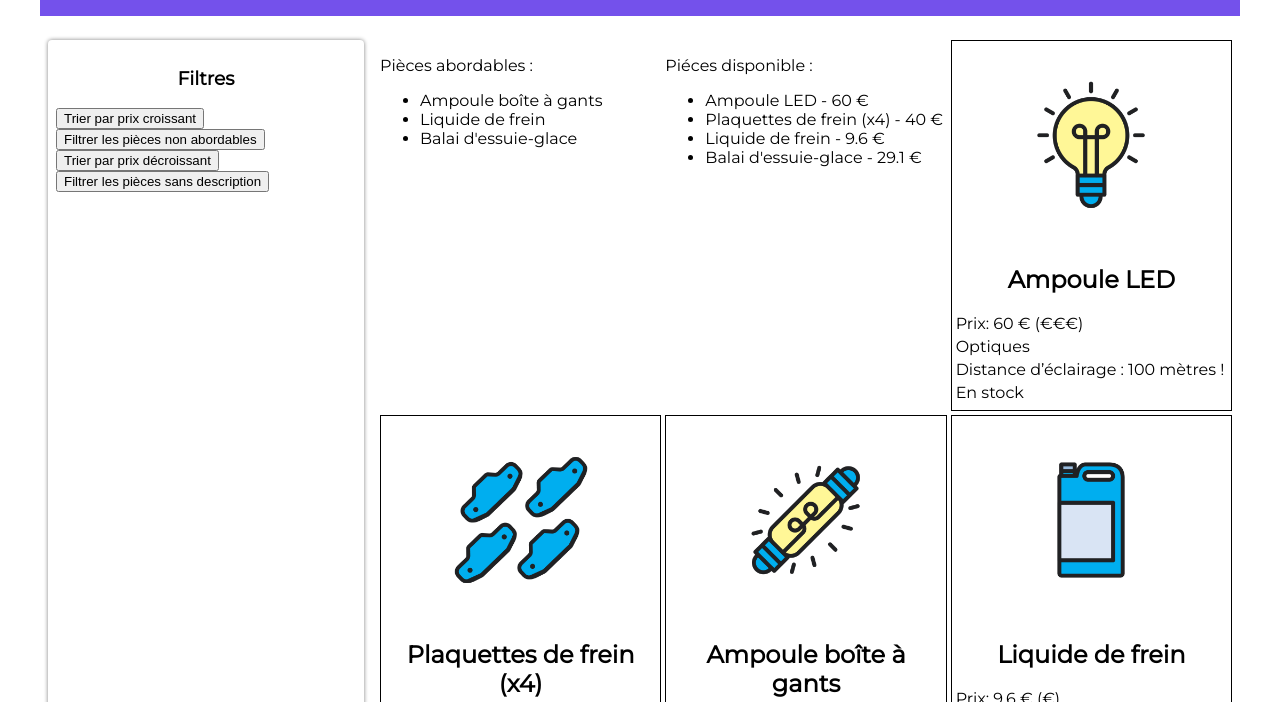
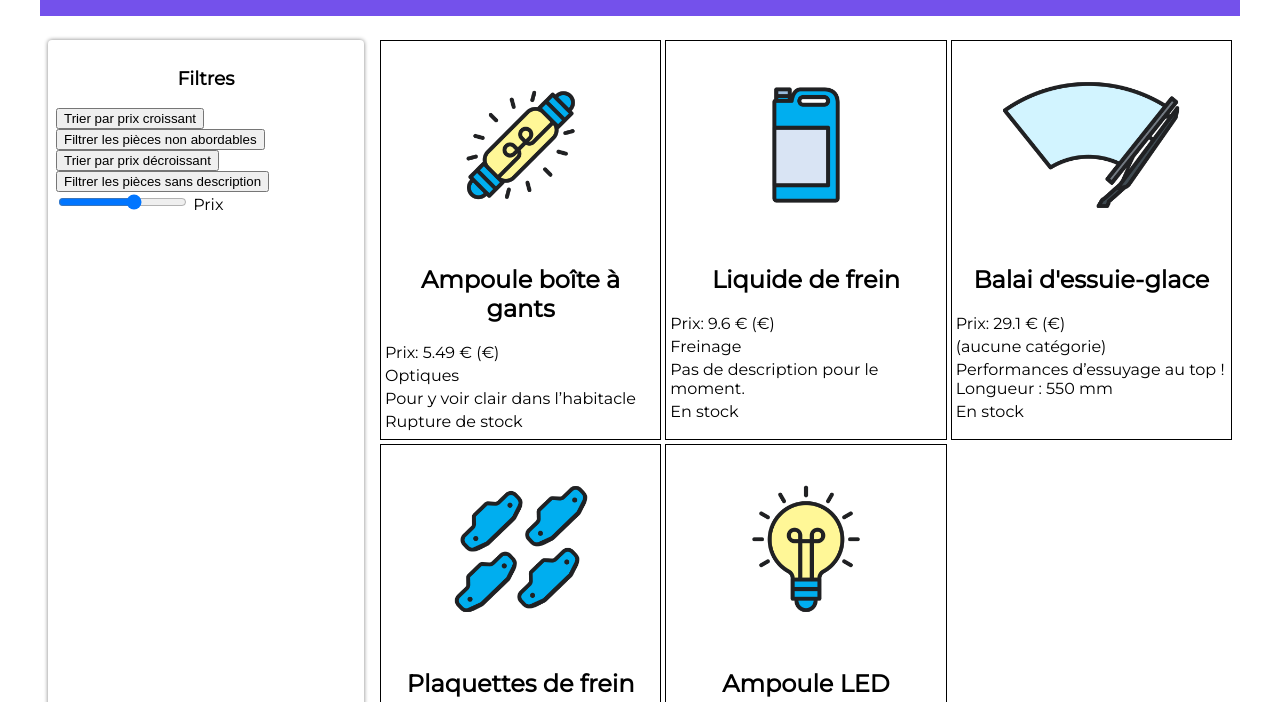
Before and after one commit to mehdi660/Cours-JS, a website: page index.html in a window 1280 px wide. Both pictures are taken after a click on the button "Trier par prix croissant". Shown: the part 98-800 px from the top of the page. Drawn offline with Linux system fonts and the light colour scheme.

Commit message:
ajout de la fonctionnalité des boutons filtre

```diff
--- a/index.html
+++ b/index.html
@@ -21,19 +21,23 @@
 			<br>
 			<button class="btn-filtrer">Filtrer les pièces non abordables</button>
 			<br>
-			<button class="btn-trier-decroissant">Trier par prix décroissant</button>
+			<button class="btn-decroissant">Trier par prix décroissant</button>
 			<br>
-			<button class="btn-description">Filtrer les pièces sans description</button>
+			<button class="btn-nodesc">Filtrer les pièces sans description</button>
+			<div>
+				<input type="range" id="prix" name="prix" min="0" max="60" step="12">
+				<label for="prix">Prix</label>
+			</div>
 		</section>
 
 		<!-- Fiches produits -->
 		<section class="fiches">
 			<!-- Code ajouté -->
 			<div class="abordables">
-				<p>Pièces abordables :</p>
+
 			</div>
 			<div class="disponibles">
-				<p>Piéces disponible :</p>
+
 			</div>
 		</section>
 	</main>
--- a/pieces.js
+++ b/pieces.js
@@ -2,6 +2,7 @@
 const reponse = await fetch('pieces-autos.json');
 const pieces = await reponse.json();
 
+function genererPieces(pieces) {
     for (let i = 0; i < pieces.length; i++) {
 
         const article = pieces[i];
@@ -35,14 +36,20 @@ for (let i = 0; i < pieces.length; i++) {
         pieceElement.appendChild(stockElement);
 
     }
+}
 
+genererPieces(pieces);
+
+//gestion des bouttons
 const boutonTrier = document.querySelector(".btn-trier");
+
 boutonTrier.addEventListener("click", function () {
     const piecesOrdonnees = Array.from(pieces);
-    pieces.sort(function (a, b) {
+    piecesOrdonnees.sort(function (a, b) {
         return a.prix - b.prix;
     });
-    console.log(pieces);
+    document.querySelector(".fiches").innerHTML = "";
+    genererPieces(piecesOrdonnees);
 });
 
 const boutonFiltrer = document.querySelector(".btn-filtrer");
@@ -51,48 +58,59 @@ boutonFiltrer.addEventListener("click", function () {
     const piecesFiltrees = pieces.filter(function (piece) {
         return piece.prix <= 35;
     });
-    console.log(piecesFiltrees);
-})
+    document.querySelector(".fiches").innerHTML = "";
+    genererPieces(piecesFiltrees);
+});
 
-const boutonTrierDecroissant = document.querySelector(".btn-trier-decroissant");
-boutonTrierDecroissant.addEventListener("click", function () {
+//Correction Exercice
+const boutonDecroissant = document.querySelector(".btn-decroissant");
+
+boutonDecroissant.addEventListener("click", function () {
     const piecesOrdonnees = Array.from(pieces);
-    pieces.sort(function (a, b) {
+    piecesOrdonnees.sort(function (a, b) {
         return b.prix - a.prix;
     });
-    console.log(pieces);
+    document.querySelector(".fiches").innerHTML = "";
+    genererPieces(piecesOrdonnees);
 });
 
-const btnDescription = document.querySelector(".btn-description");
-btnDescription.addEventListener("click", function () {
+const boutonNoDescription = document.querySelector(".btn-nodesc");
+
+boutonNoDescription.addEventListener("click", function () {
     const piecesFiltrees = pieces.filter(function (piece) {
-        return piece.description;
+        return piece.description
     });
-    console.log(piecesFiltrees);
-})
+    document.querySelector(".fiches").innerHTML = "";
+    genererPieces(piecesFiltrees);
+});
 
 const noms = pieces.map(piece => piece.nom);
 for (let i = pieces.length - 1; i >= 0; i--) {
     if (pieces[i].prix > 35) {
-        noms.splice(i, 1)
+        noms.splice(i, 1);
     }
 }
+console.log(noms)
+//Création de l'en-tête
 
+const pElement = document.createElement('p')
+pElement.innerText = "Pièces abordables";
 //Création de la liste
 const abordablesElements = document.createElement('ul');
 //Ajout de chaque nom à la liste
 for (let i = 0; i < noms.length; i++) {
     const nomElement = document.createElement('li');
     nomElement.innerText = noms[i];
-    abordablesElements.appendChild(nomElement)
+    abordablesElements.appendChild(nomElement);
 }
 // Ajout de l'en-tête puis de la liste au bloc résultats filtres
-document.querySelector('.abordables').appendChild(abordablesElements)
+document.querySelector('.abordables')
+    .appendChild(pElement)
+    .appendChild(abordablesElements);
 
-
-
-const nomsDisponibles = pieces.map(piece => piece.nom);
-const prixDisponibles = pieces.map(piece => piece.prix);
+//Code Exercice
+const nomsDisponibles = pieces.map(piece => piece.nom)
+const prixDisponibles = pieces.map(piece => piece.prix)
 
 for (let i = pieces.length - 1; i >= 0; i--) {
     if (pieces[i].disponibilite === false) {
@@ -105,32 +123,19 @@ const disponiblesElement = document.createElement('ul');
 
 for (let i = 0; i < nomsDisponibles.length; i++) {
     const nomElement = document.createElement('li');
-    nomElement.innerText = `${nomsDisponibles[i]} - ${prixDisponibles[i]} €`;
+    nomElement.innerText = `${nomsDisponibles[i]} - ${prixDisponibles[i]} €`
     disponiblesElement.appendChild(nomElement);
 }
 
-document.querySelector('.disponibles').appendChild(disponiblesElement);
+const pElementDisponible = document.createElement('p')
+pElementDisponible.innerText = "Pièces disponibles:";
+document.querySelector('.disponibles').appendChild(pElementDisponible).appendChild(disponiblesElement)
 
-
-// const nomDisponible = pieces.map(piece => piece.nom);
-// for (let i = pieces.length - 1; i >= 0; i--) {
-//     if (!pieces[i].disponibilite) {
-//         nomDisponible.splice(i, 1)
-//     }
-// }
-
-// //Création de la liste
-// const disponibleElements = document.createElement('ul');
-// //Ajout de chaque nom à la liste
-// for (let i = 0; i < nomDisponible.length; i++) {
-//     const nomElement = document.createElement('li');
-//     const prixElement = document.createElement("p")
-//     prixElement.innerText = ` - (${pieces.prix}`;
-//     nomElement.innerText = nomDisponible[i];
-//     disponibleElements.appendChild(nomElement)
-// }
-// // Ajout de l'en-tête puis de la liste au bloc résultats filtres
-// document.querySelector('.disponible').appendChild(disponibleElements)
-// prixElement.appendChild(li)
-
-// console.log(nomDisponible);
+const inputPrixMax = document.querySelector('#prix-max')
+inputPrixMax.addEventListener('input', function () {
+    const piecesFiltrees = pieces.filter(function (piece) {
+        return piece.prix <= inputPrixMax.value;
+    });
+    document.querySelector(".fiches").innerHTML = "";
+    genererPieces(piecesFiltrees);
+})
```
Lines whose indentation alone changed are shown as unchanged.
